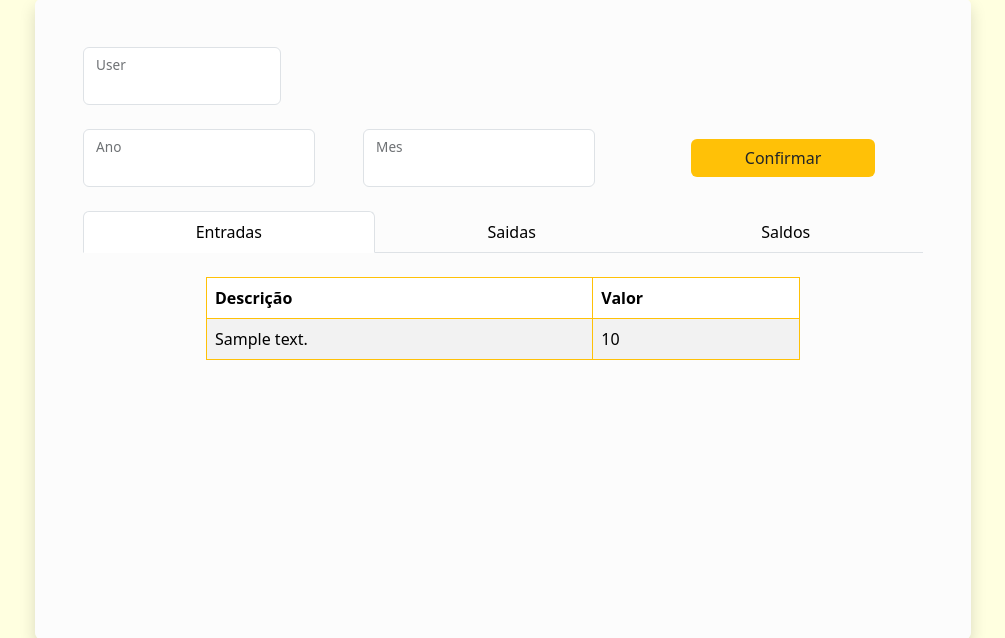
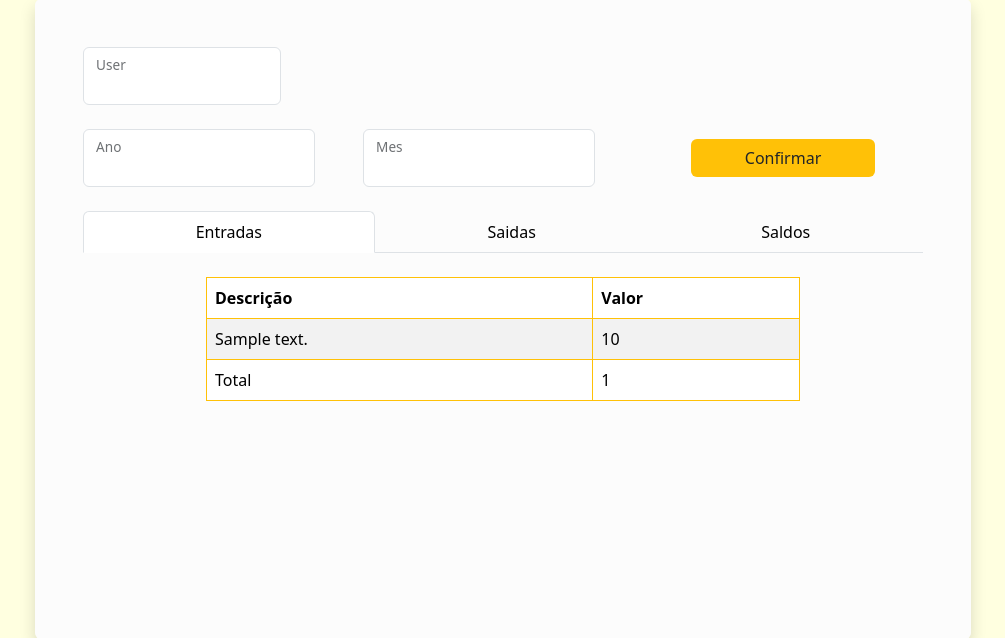
Before and after one commit to lribeiroalves/app_fin, a Python web app: template app/blueprint/webui/content/templates/index.html in a window 1280 px wide. Shown: the part 97-735 px from the top of the page, without its empty margins (137-1142 px from the left). Run offline with Jinja, Linux system fonts and the light colour scheme; the template is opened without the code that fills it: most values are stand-ins (such as "Sample title", 1, 10 or a date in 2020); form fields are guessed from the names that the template uses.

Commit message:
linhas de totais das tabelas nas abas

```diff
--- a/app/blueprint/webui/content/templates/index.html
+++ b/app/blueprint/webui/content/templates/index.html
@@ -62,6 +62,10 @@
                                 <td>{{ linha.valor }}</td>
                             </tr>
                         {% endfor %}
+                            <tr>
+                                <td>Total</td>
+                                <td>{{ total_entradas }}</td>
+                            </tr>
                     </tbody>
                 </table>
             {% endif %}
@@ -84,6 +88,10 @@
                                 <td>{{ linha.valor }}</td>
                             </tr>
                         {% endfor %}
+                            <tr>
+                                <td>Total</td>
+                                <td>{{ total_saidas }}</td>
+                            </tr>
                     </tbody>
                 </table>
             {% endif %}
@@ -106,6 +114,10 @@
                                 <td>{{ linha.saldo }}</td>
                             </tr>
                         {% endfor %}
+                            <tr>
+                                <td>Total</td>
+                                <td>{{ total_saldos }}</td>
+                            </tr>
                     </tbody>
                 </table>
             {% endif %}
```
Also changed, not shown: app/blueprint/webui/views/__init__.py (+12 -1 lines).
